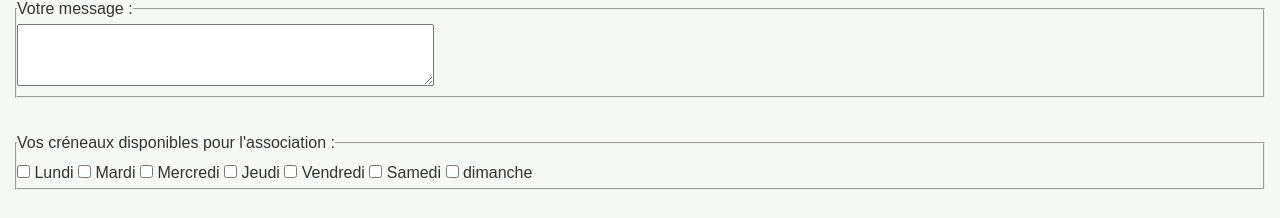
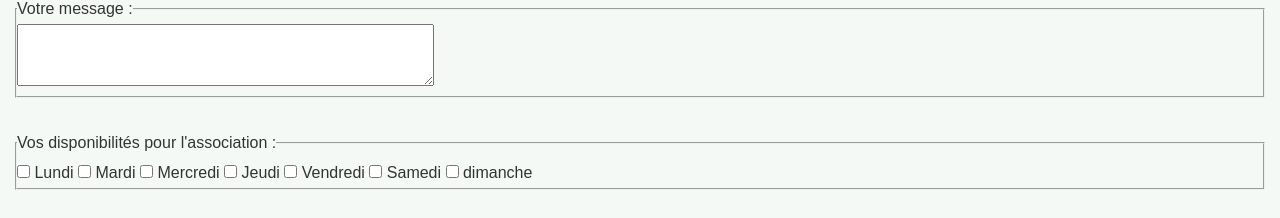
Before and after one commit to FabienneSaubert/nature_instinct, a plain HTML site: page contact.html in a window 1280 px wide. Shown: the part 395-613 px from the top of the page. Drawn offline with Linux system fonts and the light colour scheme.

Commit message:
Minor change on checkbox fieldset legend in contact.html

```diff
--- a/contact.html
+++ b/contact.html
@@ -55,7 +55,7 @@
 
         <!-- Radio poste -->
         <fieldset>
-          <legend>Vos créneaux disponibles pour l'association :</legend>
+          <legend>Vos disponibilités pour l'association :</legend>
           <input id="lundi" type="checkbox" />
           <label for="lundi">Lundi</label>
           <input id="mardi" type="checkbox" />
```
